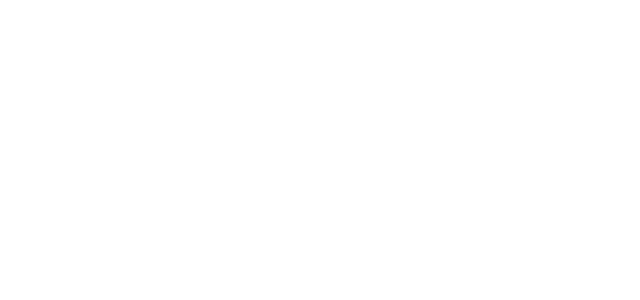
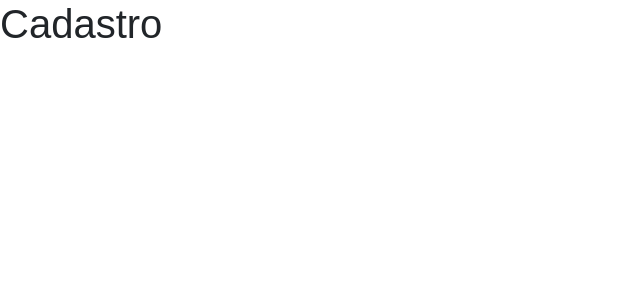
Before and after one commit to Hattensz/GS2-Rede-Ancora, a React (Vite) app: page /cadastro in a window 1280 px wide. Before the commit this address had no page. Shown: the top 300 px of the page, without its empty margins (0-640 px from the left). Built offline with nearby package versions, Linux system fonts and the light colour scheme.

Commit message:
criando o CadatroPage component

```diff
--- a/src/App.jsx
+++ b/src/App.jsx
@@ -5,6 +5,7 @@
 import { BrowserRouter, Routes, Route } from "react-router-dom";
 import SearchPage from "./pages/search/SearchPage";
 import ProductsPage from "./pages/products/ProductsPage";
+import CadastroPage from "./pages/cadastro/CadastroPage";
 
 function App() {
   return (
@@ -15,6 +16,7 @@
           <Route path="/" element={<Home />} />
           <Route path="/search" element={<SearchPage />} />
           <Route path="/products" element={<ProductsPage />} />
+          <Route path="/cadastro" element ={<CadastroPage/>} />
         </Routes>
       </BrowserRouter>
     </>
--- /dev/null
+++ b/src/pages/cadastro/CadastroPage.jsx
@@ -0,0 +1,8 @@
+
+export default function CadastroPage() {
+    return (
+        <div>
+            <h1>Cadastro</h1>
+        </div>
+    )
+}
```
